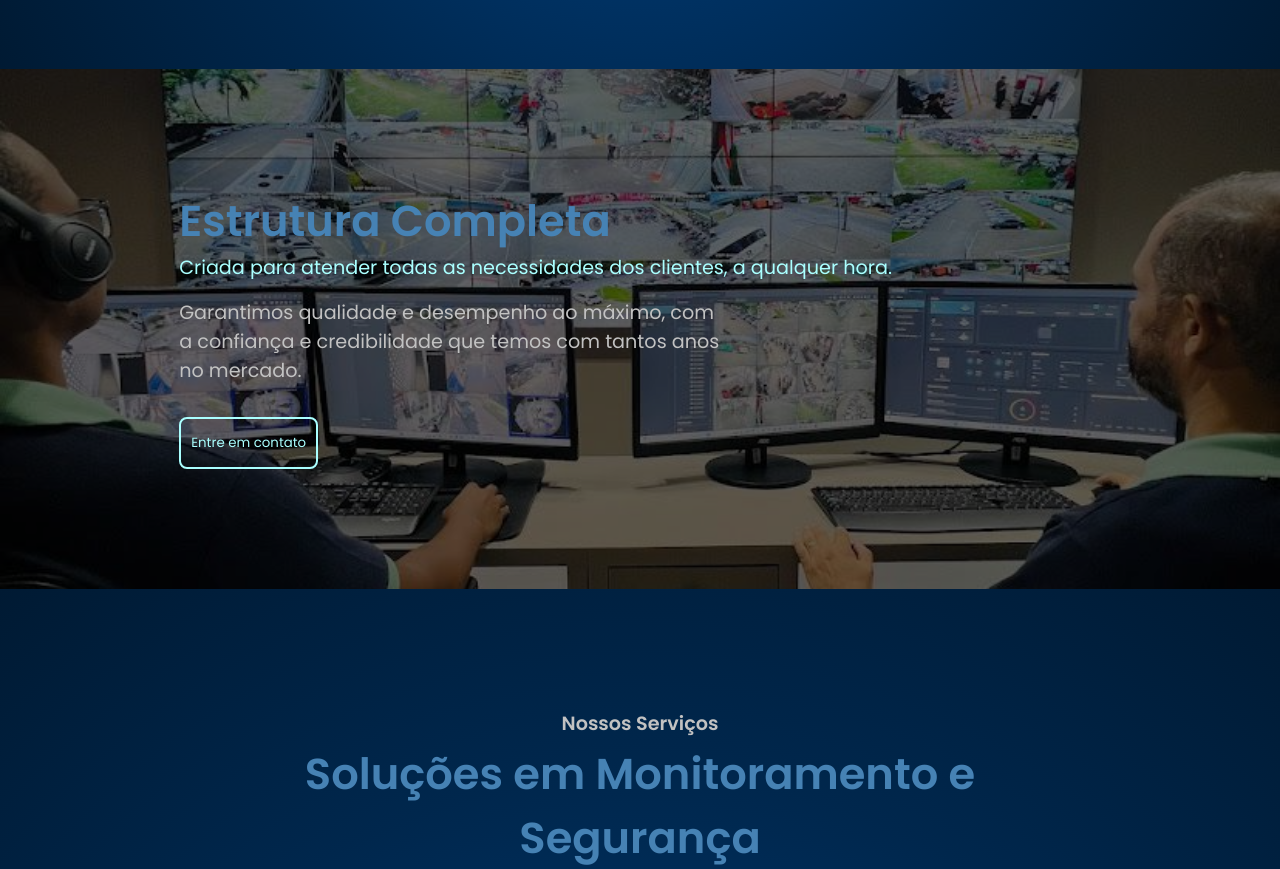
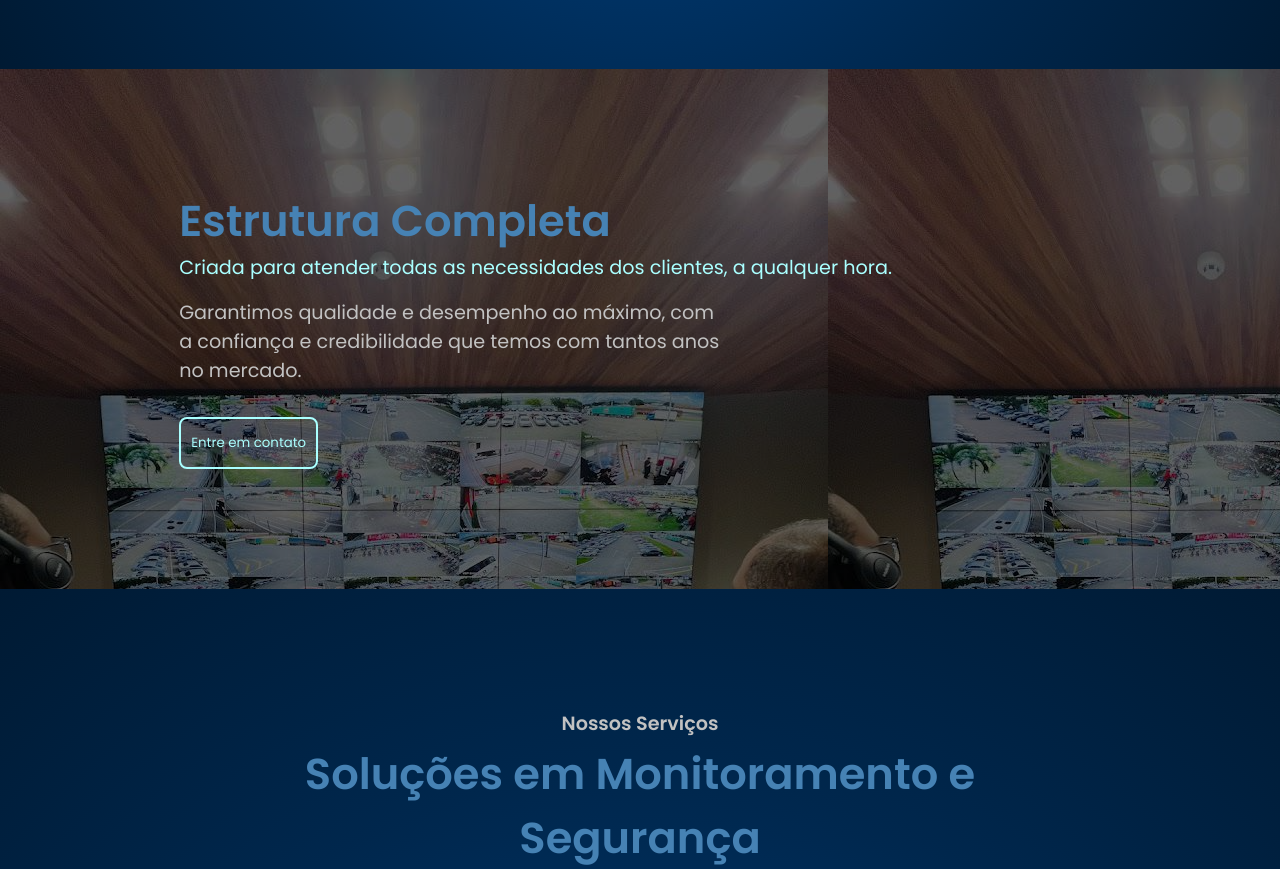
Before and after one commit to heitorfernandofv/teste-segv, a plain HTML site: page index.html in a window 1280 px wide. Shown: the part 1377-2246 px from the top of the page. Drawn offline with nearby package versions, Linux system fonts and the light colour scheme.

Commit message:
modificando parallax

```diff
--- a/index.html
+++ b/index.html
@@ -112,8 +112,8 @@
 
     </section>
 
-    <div class="conteudo-ad-container-1">
-        <div class="parallax" style="background-image: url(./assets/download.png);">
+    <div class="conteudo-ad-container-1" style="background-image: url(./assets/download.png);">
+        <div class="parallax" id="parallax">
             <div class="header-container-3">
                 <h1 class="hidden">Estrutura Completa</h1>
                 <h3 class="hidden">Criada para atender todas as necessidades dos clientes, a qualquer hora.</h3>
@@ -121,7 +121,6 @@
                 <button class="hidden-ler">Entre em contato</button>
             </div>
         </div>
-
     </div>
 
 
```
